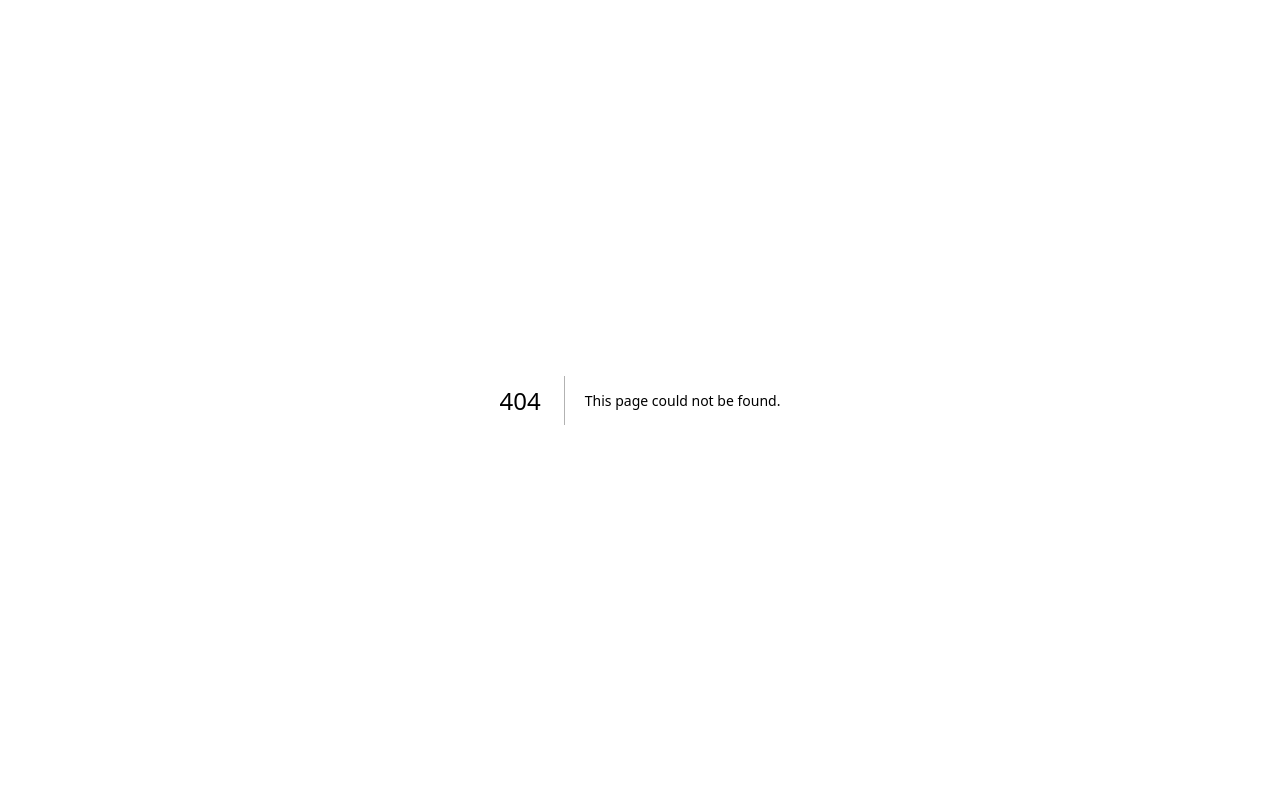
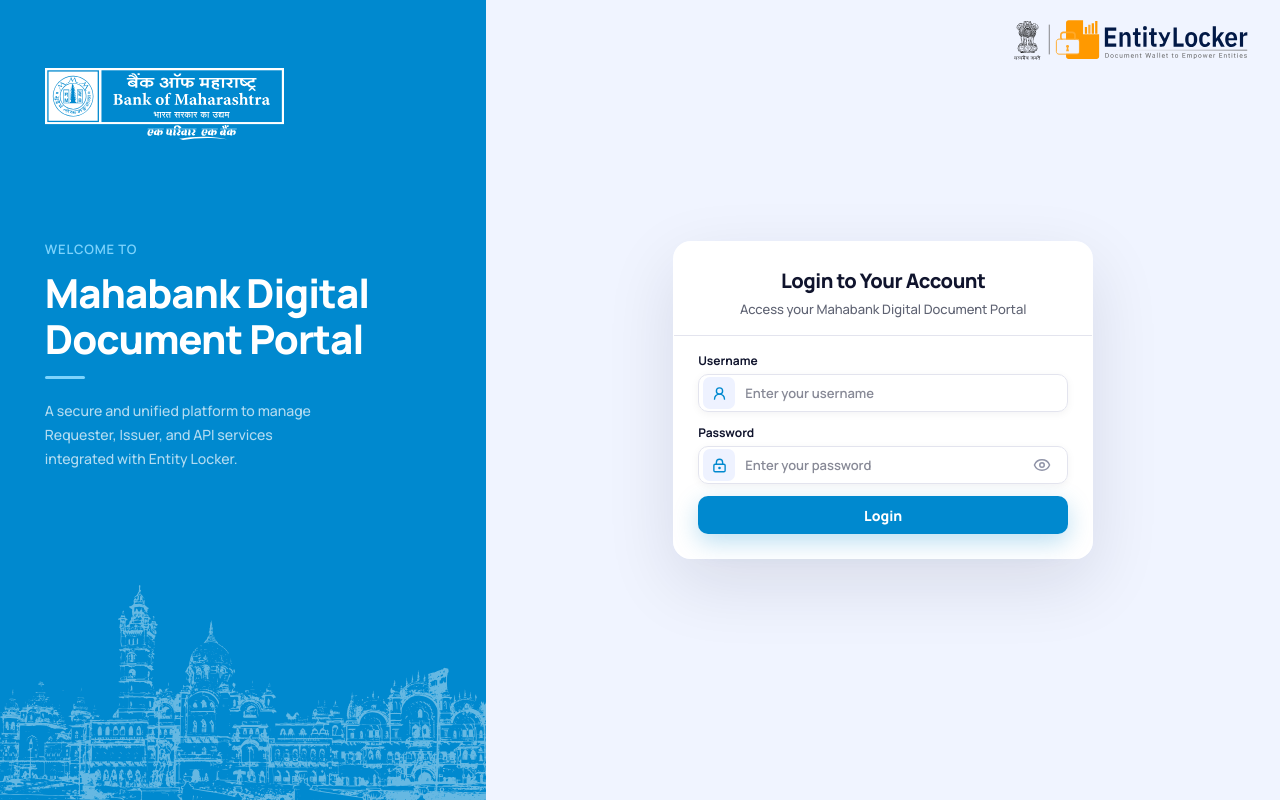
Before and after one commit to aadityajujagar-loantap/entity-locker-rewamp-fe, a Next.js app: page /mahabank-digidoc-portal/login in a window 1280 px wide. Before the commit this address had no page. Built offline with nearby package versions, Linux system fonts and the light colour scheme.

Commit message:
feat: add dashboard and auth layouts, request list page, and Next.js static export config

```diff
--- a/app/dashboard/layout.tsx
+++ b/app/dashboard/layout.tsx
@@ -163,7 +163,7 @@
         {/* Sidebar Watermark Background */}
         {/* eslint-disable-next-line @next/next/no-img-element */}
         <img
-          src="/assets/bom-watermark.svg"
+          src="/mahabank-digidoc-portal/assets/bom-watermark.svg"
           alt=""
           aria-hidden="true"
           className="absolute left-0 right-0 bottom-[44px] w-full h-[150px] object-contain object-bottom brightness-0 invert opacity-40 pointer-events-none z-0"
@@ -173,7 +173,7 @@
         <div className="relative z-10 px-4 pt-4 pb-3 flex justify-center items-center border-b border-white/8">
           {/* eslint-disable-next-line @next/next/no-img-element */}
           <img
-            src="/assets/bom_logo.svg"
+            src="/mahabank-digidoc-portal/assets/bom_logo.svg"
             alt="Bank of Maharashtra"
             className="w-full h-auto max-h-[64px] object-contain"
           />
--- a/app/dashboard/requester/request-list/page.tsx
+++ b/app/dashboard/requester/request-list/page.tsx
@@ -182,7 +182,7 @@
     type: "Bank Statement",
     size: "106 KB",
     status: "Verified",
-    url: "/samples/docs/hdfc.pdf",
+    url: "/mahabank-digidoc-portal/samples/docs/hdfc.pdf",
     fileKind: "pdf",
   },
   {
@@ -190,7 +190,7 @@
     type: "Credit Report",
     size: "261 KB",
     status: "Verified",
-    url: "/samples/docs/sample_cibil.pdf",
+    url: "/mahabank-digidoc-portal/samples/docs/sample_cibil.pdf",
     fileKind: "pdf",
   },
   {
@@ -198,7 +198,7 @@
     type: "Bank Statement",
     size: "78 KB",
     status: "Verified",
-    url: "/samples/docs/sbi.pdf",
+    url: "/mahabank-digidoc-portal/samples/docs/sbi.pdf",
     fileKind: "pdf",
   },
   {
@@ -206,7 +206,7 @@
     type: "Image File",
     size: "134 KB",
     status: "Verified",
-    url: "/samples/files/1.jpg",
+    url: "/mahabank-digidoc-portal/samples/files/1.jpg",
     fileKind: "image",
   },
 ];
--- a/components/AuthLayout.tsx
+++ b/components/AuthLayout.tsx
@@ -21,7 +21,7 @@
         <div className="absolute bottom-0 left-0 right-0 w-full pointer-events-none z-0">
           {/* eslint-disable-next-line @next/next/no-img-element */}
           <img
-            src="/assets/bom-watermark.svg"
+            src="/mahabank-digidoc-portal/assets/bom-watermark.svg"
             alt=""
             aria-hidden="true"
             className="w-full h-[400px] max-h-[500px] object-contain object-bottom block brightness-0 invert opacity-40"
@@ -35,7 +35,7 @@
           <div className="inline-flex items-center w-fit shrink-0">
             {/* eslint-disable-next-line @next/next/no-img-element */}
             <img
-              src="/assets/bom_logo.svg"
+              src="/mahabank-digidoc-portal/assets/bom_logo.svg"
               alt="Bank of Maharashtra"
               className="h-[clamp(72px,7.5vh,78px)] w-auto block"
             />
@@ -63,7 +63,7 @@
         {/* Entity Locker logo – pinned top-right */}
         {/* eslint-disable-next-line @next/next/no-img-element */}
         <img
-          src="/assets/entityLocker-logo.svg"
+          src="/mahabank-digidoc-portal/assets/entityLocker-logo.svg"
           alt="Entity Locker"
           className="absolute top-[clamp(18px,2.5vh,30px)] right-[clamp(20px,2.5vw,36px)] z-50 block h-[40px] w-auto"
         />
--- a/next.config.ts
+++ b/next.config.ts
@@ -1,8 +1,12 @@
 import type { NextConfig } from "next";
 
 const nextConfig: NextConfig = {
-  /* config options here */
-  output: 'export',
+  output: "export",
+  basePath: "/mahabank-digidoc-portal",
+  trailingSlash: true,
+  images: {
+    unoptimized: true,
+  },
 };
 
 export default nextConfig;
```
